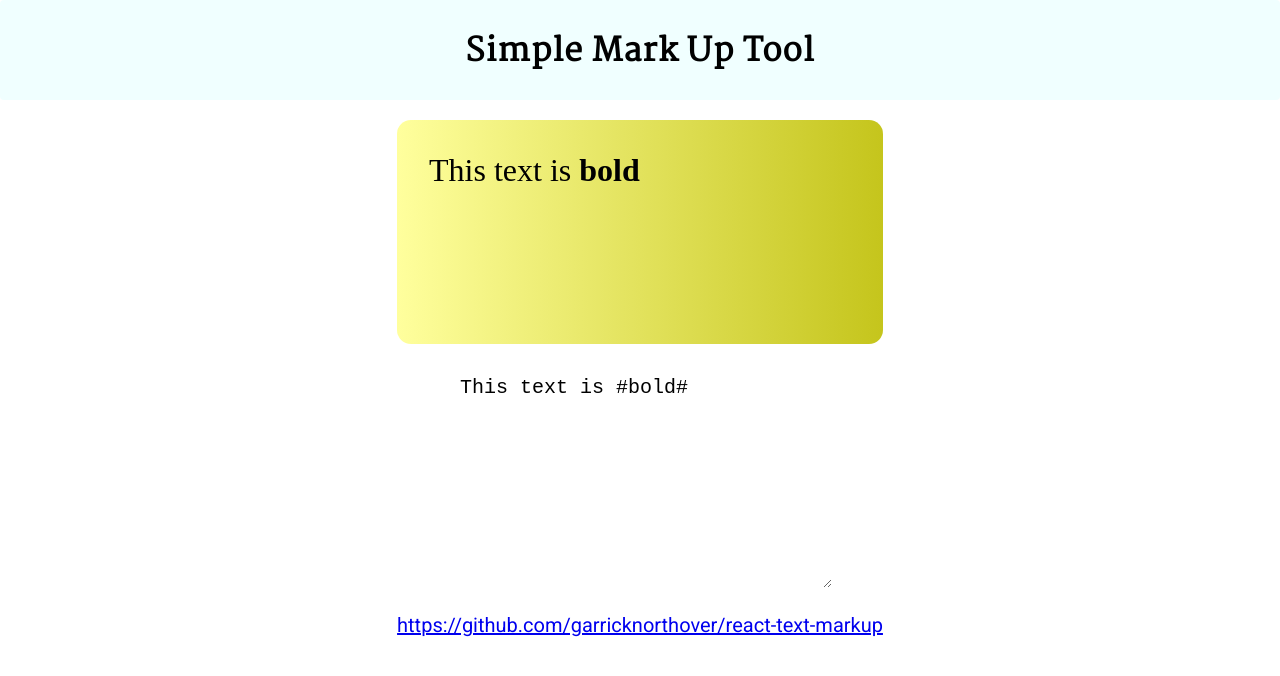
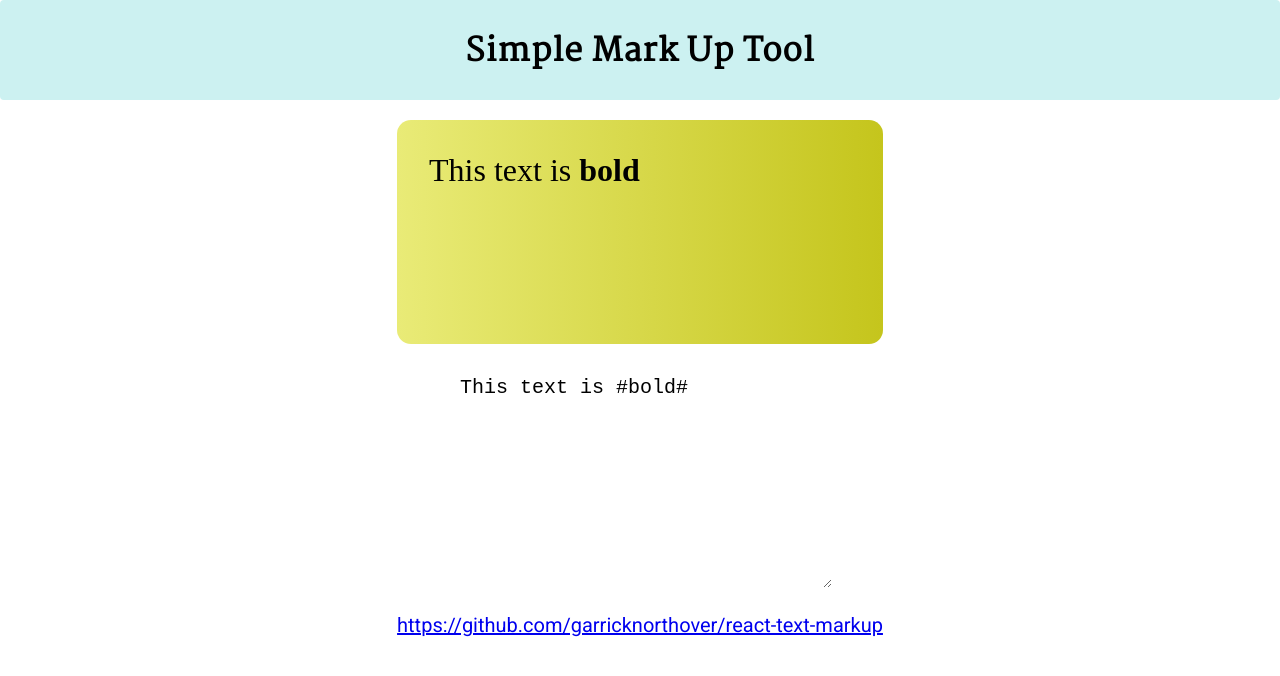
Before and after one commit to garricknorthover/react-text-markup, a React (Create React App) app: page / in a window 1280 px wide. Shown: the top 676 px of the page. Built offline with nearby package versions, Linux system fonts and the light colour scheme; a web font is replaced by a local one.

Commit message:
lil bit color

```diff
--- a/src/App.css
+++ b/src/App.css
@@ -27,7 +27,7 @@
 .App-header {
   grid-area: top;
   font-family: 'Martel', serif;
-  background-color: azure;
+  background-color: #CCF1F1;
   padding: 1.2em;
   letter-spacing: 1px;
   line-height: 1.4em;
@@ -54,7 +54,7 @@
   height: 5em;
   font-family: 'Cutive', serif;
   font-size: 1.6em;
-  background: linear-gradient(to right, #FFFF9D , #C5C51C);
+  background: linear-gradient(to right, #E9EB77 , #C5C51C);
   border-radius: 14px;
   /* letter-spacing: 1px; */
 
```
Also changed, not shown: 9 other files (tests, documents, lock files or other folders).
